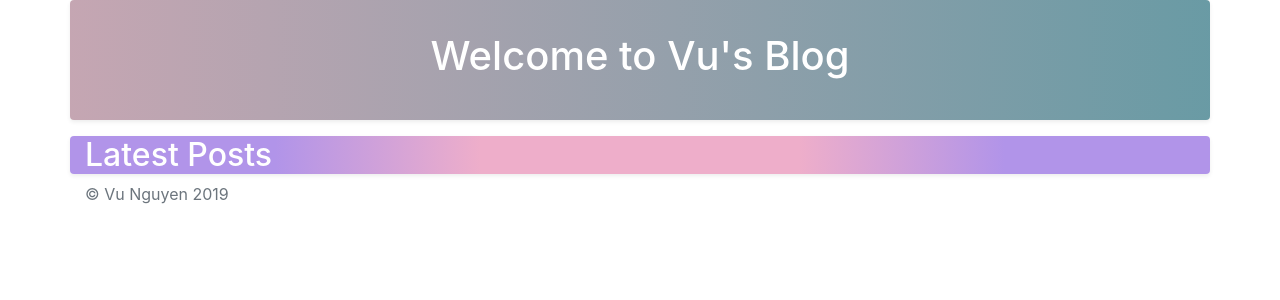
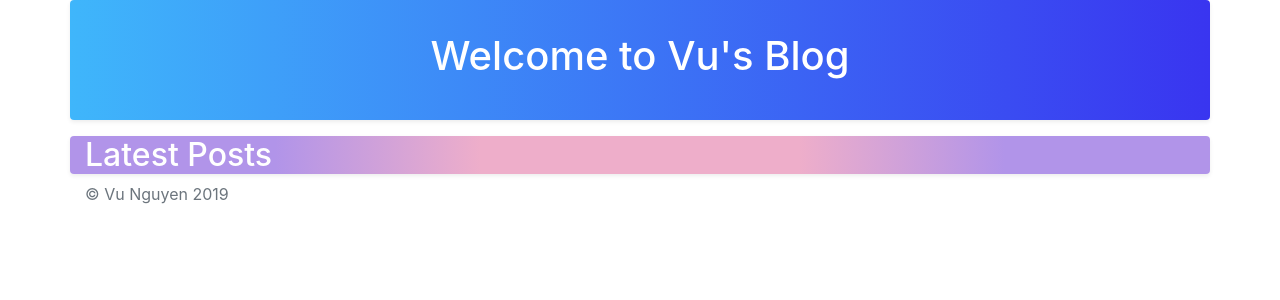
Before and after one commit to VuNLT/portfolio-project, a Django app: page /blog/ in a window 1280 px wide. Shown: the part 56-356 px from the top of the page. Run offline with Django 3.2, Linux system fonts and the light colour scheme; data that the repository does not hold is empty; some libraries are stand-ins or nearby versions.

Commit message:
make it prettier v6

```diff
--- a/portfolio/static/css-extra/my-style.css
+++ b/portfolio/static/css-extra/my-style.css
@@ -1,7 +1,7 @@
 /* background gradient*/
 .bg-gradient-primary {
-	background: rgb(2,0,36);
-	background: linear-gradient(90deg, rgba(2,0,36,1) 0%, rgba(96,11,45,0.36318277310924374) 0%, rgba(103,153,163,0.9850315126050421) 100%);
+	background: rgb(63,182,251);
+	background: linear-gradient(90deg, rgba(63,182,251,1) 0%, rgba(57,53,240,1) 100%);
 }
 
 .bg-gradient-secondary {
```
